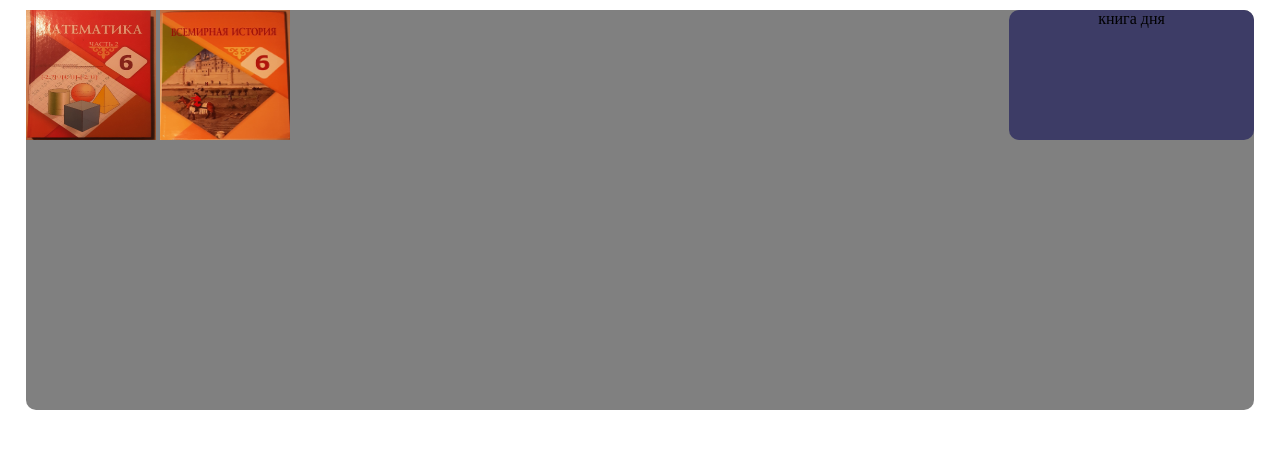
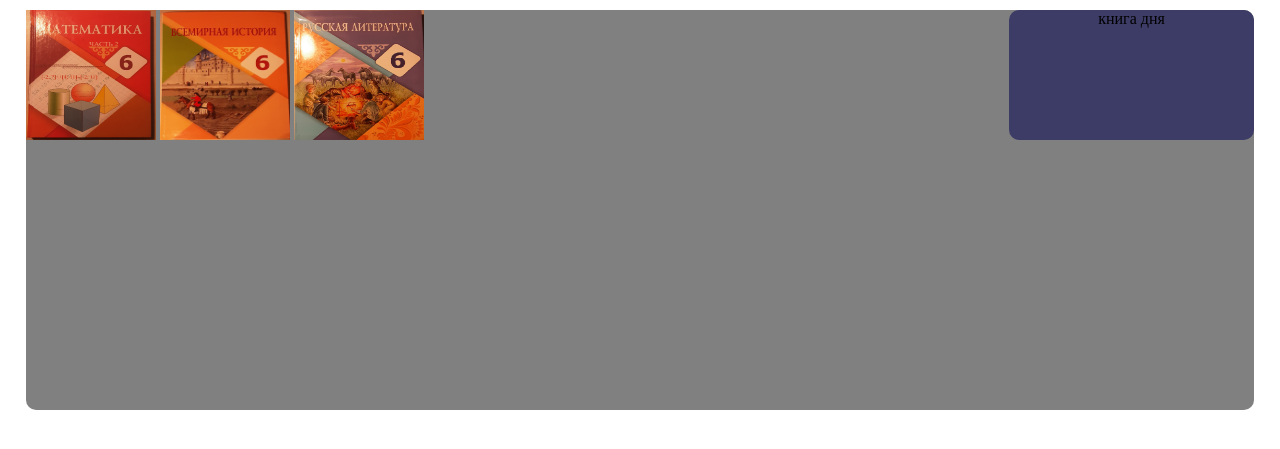
Before and after one commit to Sydykov2021/library-of-brain, a plain HTML site: page index.html in a window 1280 px wide. Shown: the part 113-562 px from the top of the page. Drawn offline with Linux system fonts and the light colour scheme.

Commit message:
Update index.html

```diff
--- a/index.html
+++ b/index.html
@@ -70,6 +70,7 @@
 
            <a href="math6.html"><img src="20210329_162700.jpg" alt="Математика 6 класс 2 часть" width="130" height="130"></a>
            <a href="historyworld6.html"><img src="20210330_220340.jpg" alt="Всемирная история 6 класс" width="130" height="130"></a>
+           <a href="ruslit6.html"><img src="20210331_181653.jpg" alt="ruslit6" width="130" height="130"></a>
 
      </div>
   </body>
```
